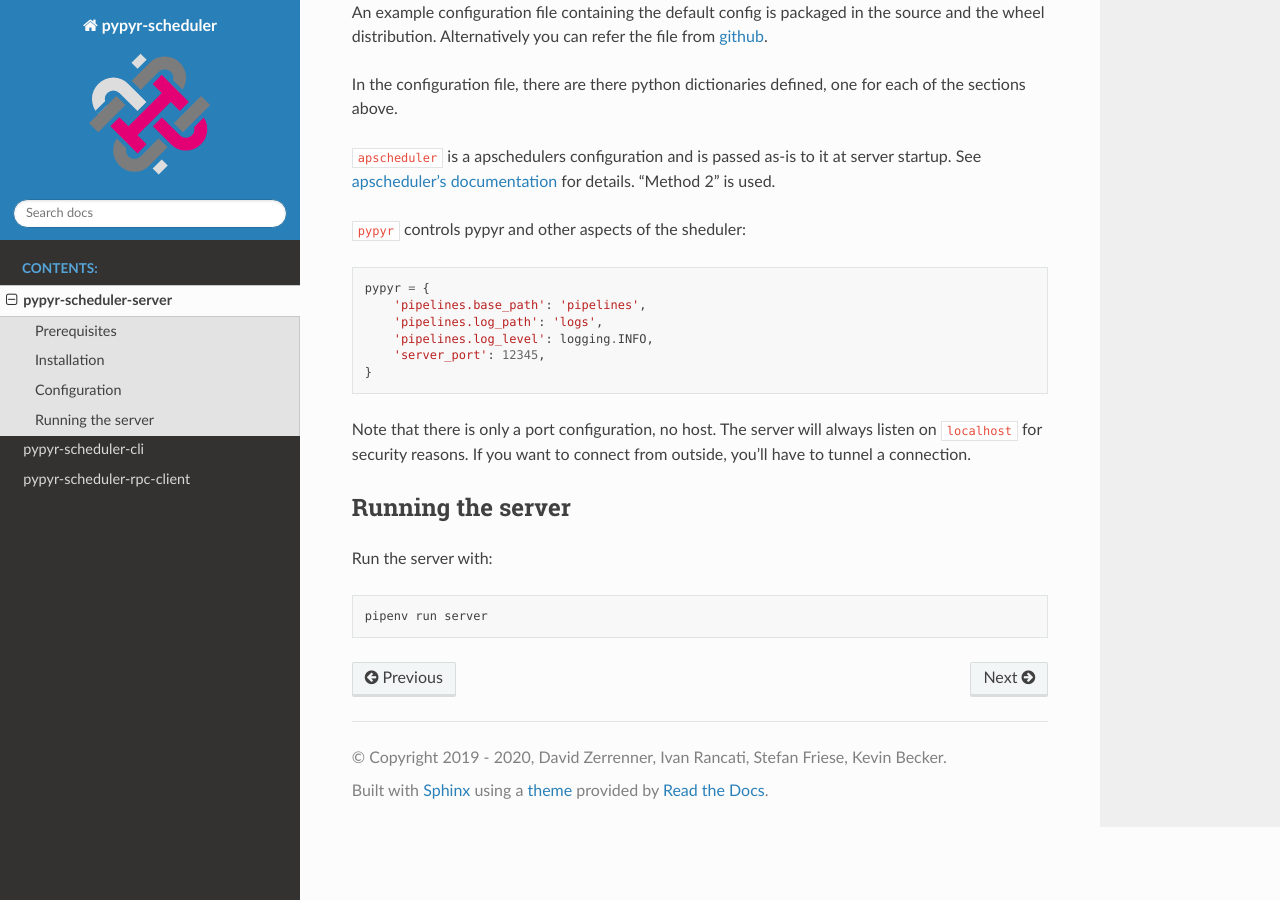
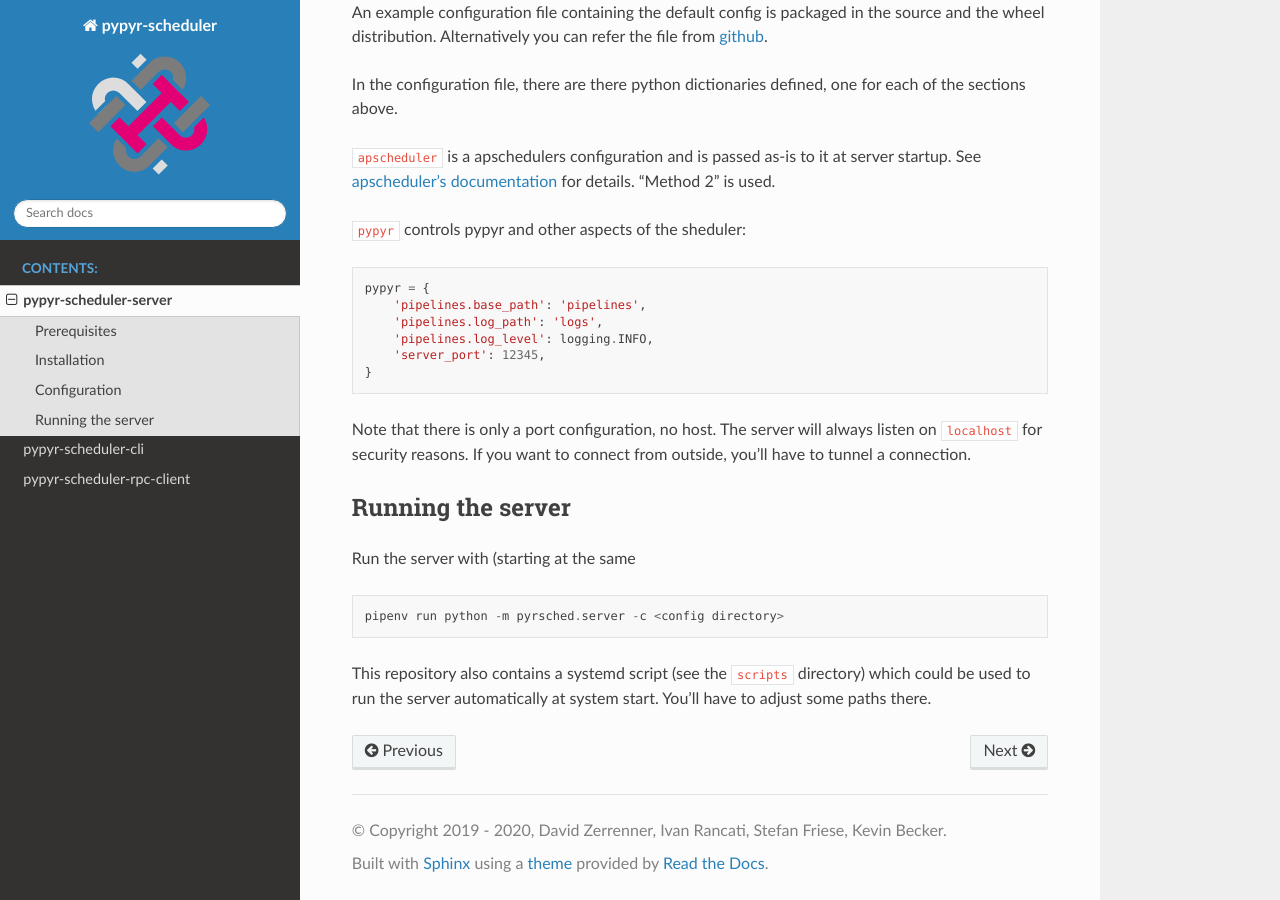
Before and after one commit to pypyr-scheduler/pypyr-scheduler-server, a Sphinx documentation site: the page built from docs/server.rst, in a window 1280 px wide and 900 px high, scrolled down 839 px. Built offline with Sphinx 7.4.7 and the Read the Docs theme 2.0.0, drawn with Linux system fonts in a browser that asks for light colours.

Commit message:
added systemd unit and updated deps

```diff
--- a/docs/server.rst
+++ b/docs/server.rst
@@ -61,6 +61,10 @@
 Running the server
 ------------------
 
-Run the server with::
+Run the server with (starting at the same ::
 
-    pipenv run server
+    pipenv run python -m pyrsched.server -c <config directory>
+
+This repository also contains a systemd script (see the ``scripts`` directory)
+which could be used to run the server automatically at system start. You'll
+have to adjust some paths there.
--- a/setup.py
+++ b/setup.py
@@ -16,7 +16,7 @@
     description="Schedule pypyr pipelines with apscheduler",
     long_description=LONG_DESCRIPTION,
     long_description_content_type='text/markdown',
-    url="https://github.com/pypyr-scheduler/pypyr-scheduler-server",
+    url=f"https://github.com/pypyr-scheduler/{NAME}",
     license='MIT',
 
     author='David Zerrenner',
```
Also changed, not shown: 2 other files.
